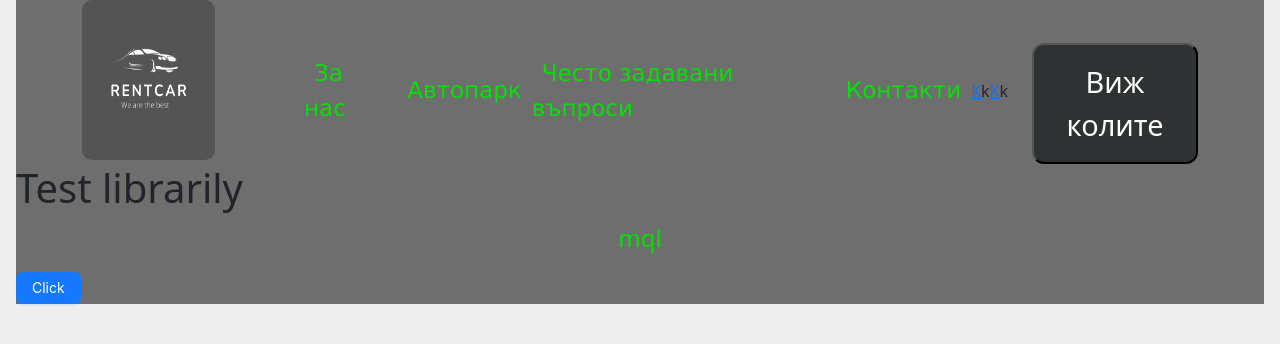
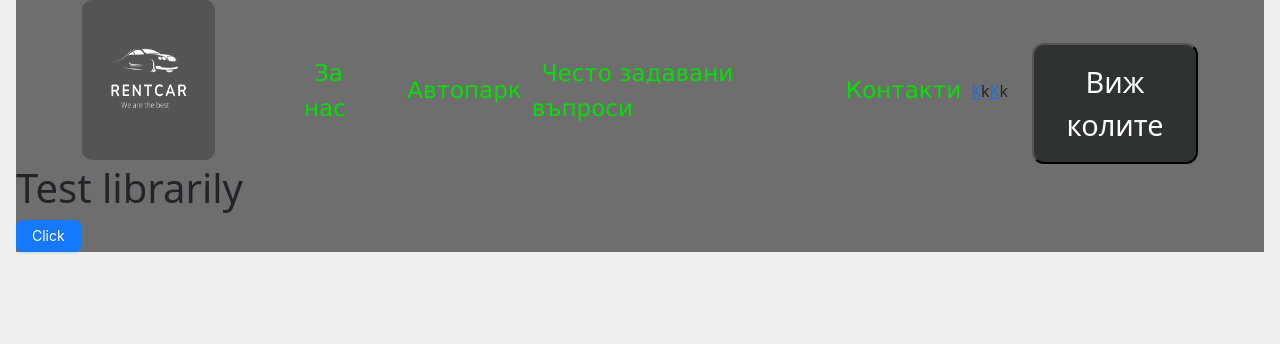
Before and after one commit to Markov654/coppy-list, a React (Create React App) app: page /contact in a window 1280 px wide. Shown: the top 344 px of the page. Built offline with nearby package versions, Linux system fonts and the light colour scheme; a small style sheet from the web is missing.

Commit message:
delete P

```diff
--- a/src/Contact.js
+++ b/src/Contact.js
@@ -6,7 +6,7 @@ const Contact = () => {
     return(
         <div>
            <h1> Test librarily </h1>
-           <p>mql</p>
+
            <Button  type="primary"> Click</Button>
         </div>
     );
```
